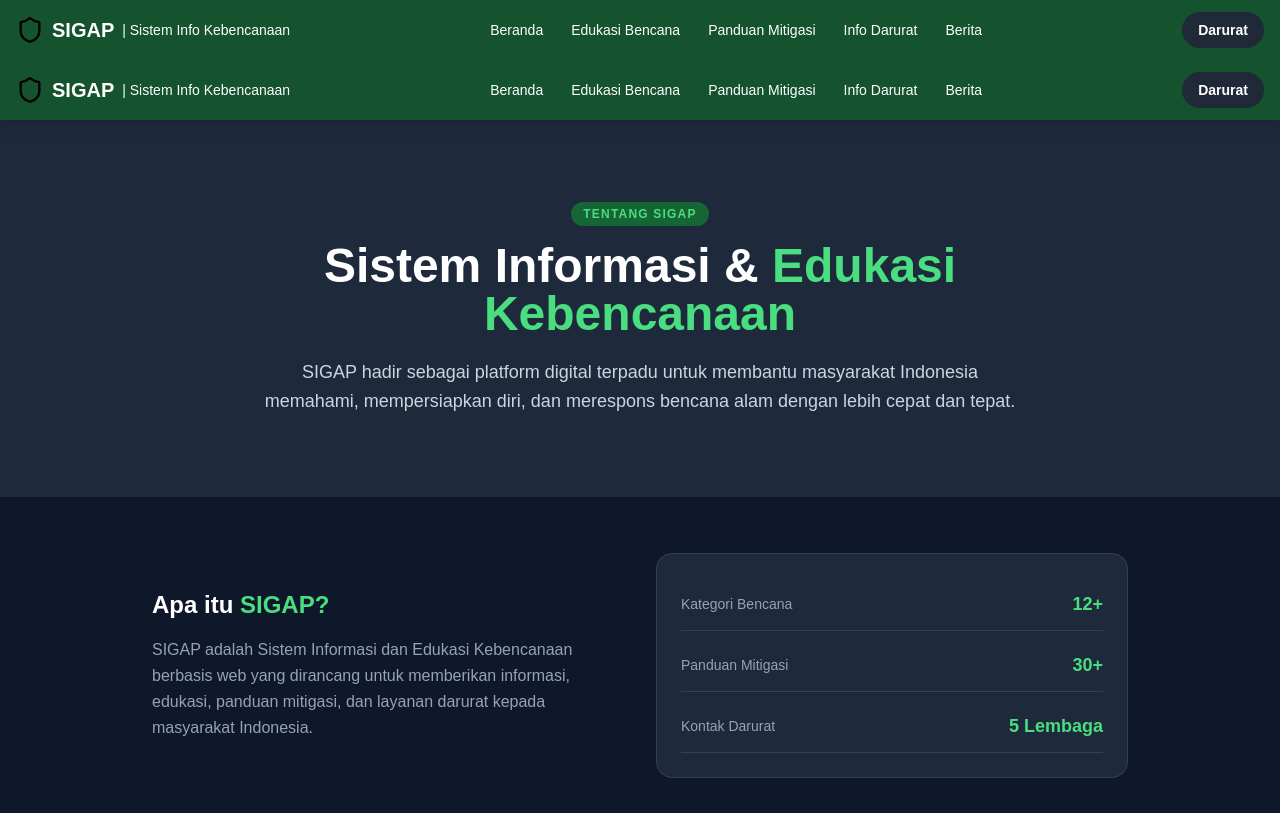
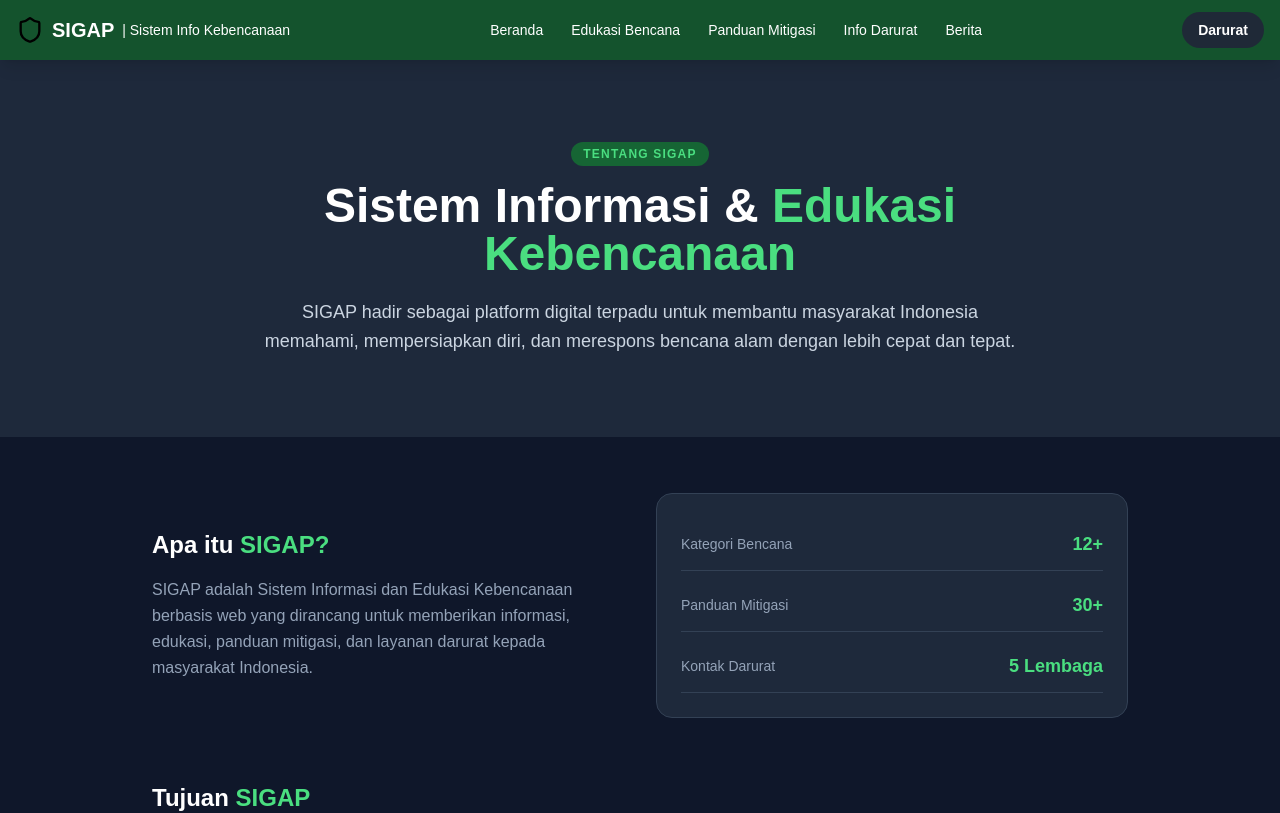
Before and after one commit to muhammadaldishevchenko-collab/TA-WEB-24A-MERIAM-LONDON, a Next.js app: page /tentang in a window 1280 px wide. Shown: the top 813 px of the page. Built offline with nearby package versions, Linux system fonts and the light colour scheme.

Commit message:
aldi: menghapus navbar yang ada di halaman tentang

```diff
--- a/app/tentang/page.tsx
+++ b/app/tentang/page.tsx
@@ -1,4 +1,4 @@
-import Navbar from "@/components/Navbar";
+
 import Footer from "@/components/Footer";
 
 const teamMembers = [
@@ -57,7 +57,7 @@ export default function TentangPage() {
       className="min-h-screen flex flex-col"
       style={{ backgroundColor: "#0f172a" }}
     >
-      <Navbar />
+
 
       <main className="flex-1">
         {/* Hero */}
```
